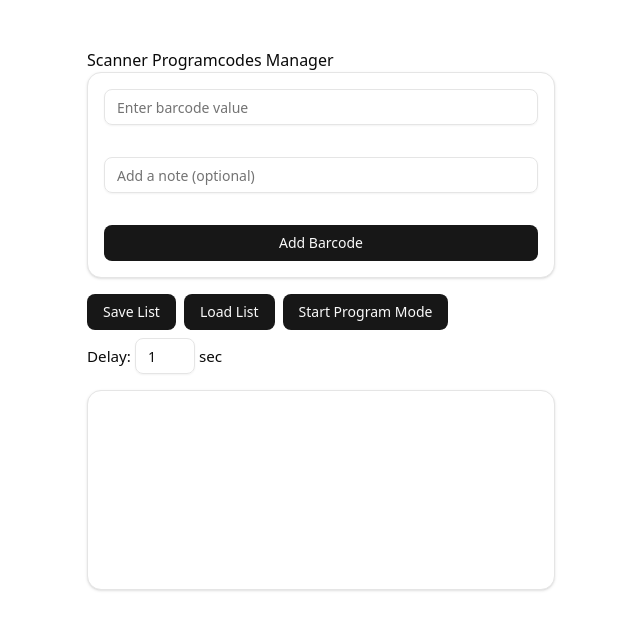
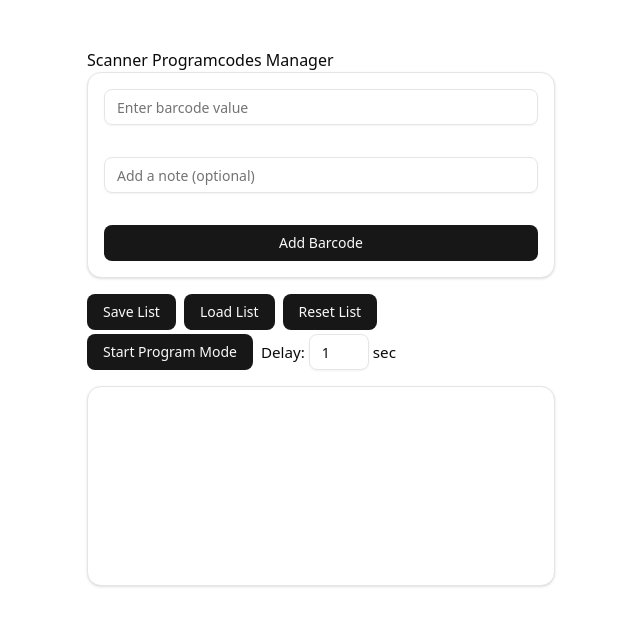
Before and after one commit to aheissenberger/scanner-programmer, a React (Vite) app: page / in a window 1280 px wide. Shown: the top 630 px of the page, without its empty margins (319-959 px from the left). Built offline with nearby package versions, Linux system fonts and the light colour scheme.

Commit message:
feat: reset list

```diff
--- a/src/App.tsx
+++ b/src/App.tsx
@@ -32,6 +32,12 @@ function App() {
       window.removeEventListener('keydown', handler, true);
     };
   }, [programmMode]);
+
+  // Reset List
+  const resetList = () => {
+    setBarcodes([]);
+    setDelay(1);
+  }
 
   // Start programm mode
   const startProgrammMode = () => {
@@ -200,6 +206,9 @@ function App() {
       <div style={{ display: 'flex', flexWrap: 'wrap', gap: 8, marginTop: 16, alignItems: 'center' }}>
         <Button onClick={handleSave}>Save List</Button>
         <Button onClick={() => fileInputRef.current?.click()}>Load List</Button>
+        <Button onClick={resetList}>Reset List</Button>
+      </div>
+      <div style={{ display: 'flex', flexWrap: 'wrap', gap: 8, marginTop: 4, alignItems: 'center' }}>
         <Button
           variant={programmMode ? 'destructive' : 'default'}
           onClick={programmMode ? stopProgrammMode : startProgrammMode}
```
